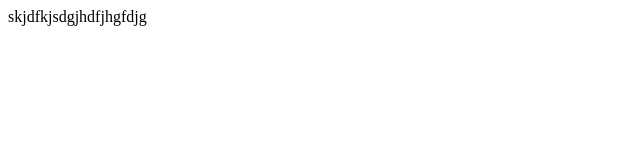
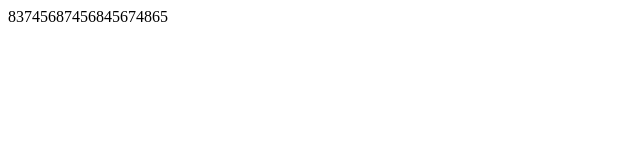
Before and after one commit to Omgan/DevOpsTraining1, a plain HTML site: page index.html in a window 1280 px wide. Shown: the full height of the page, 0-640 px from the left. Drawn offline with Linux system fonts and the light colour scheme.

Commit message:
Update index.html

```diff
--- a/index.html
+++ b/index.html
@@ -1,3 +1,3 @@
 <html>
-<body>skjdfkjsdgjhdfjhgfdjg</body>
+<body>83745687456845674865</body>
 </html>
```
